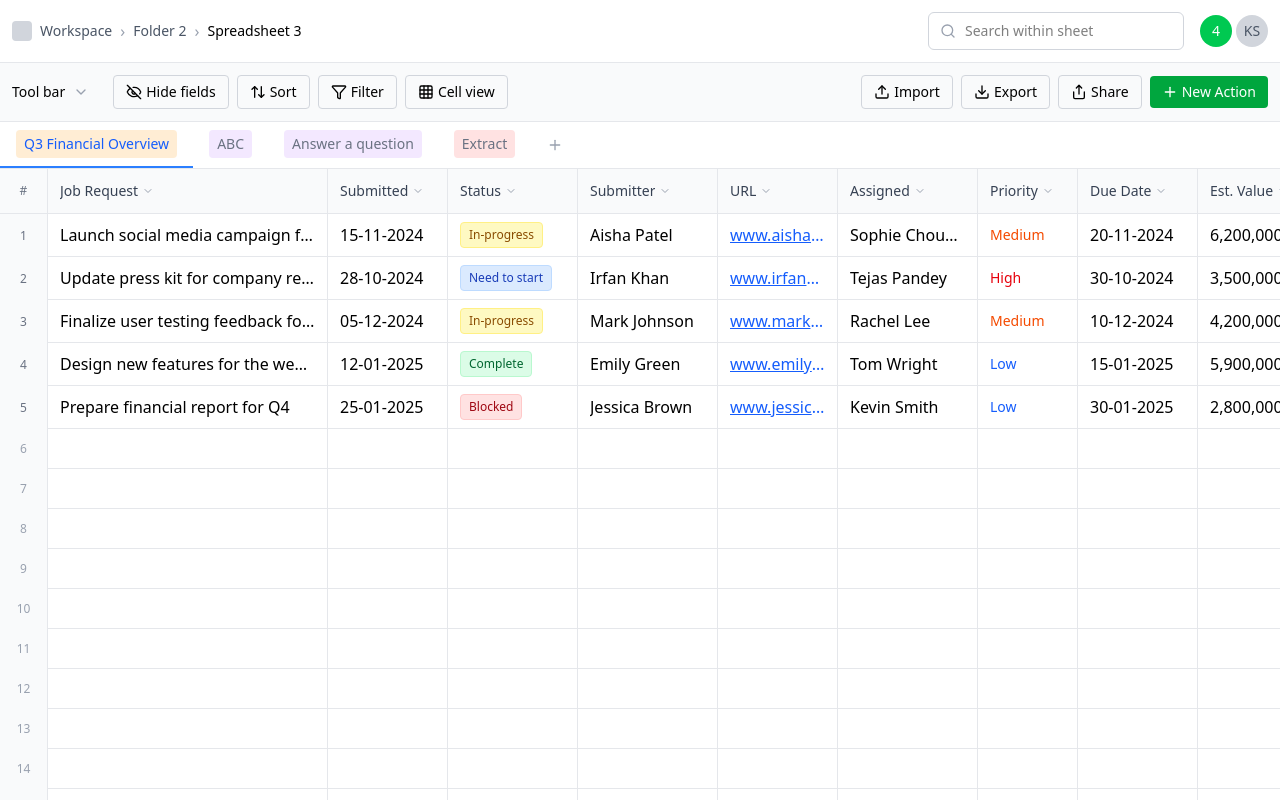
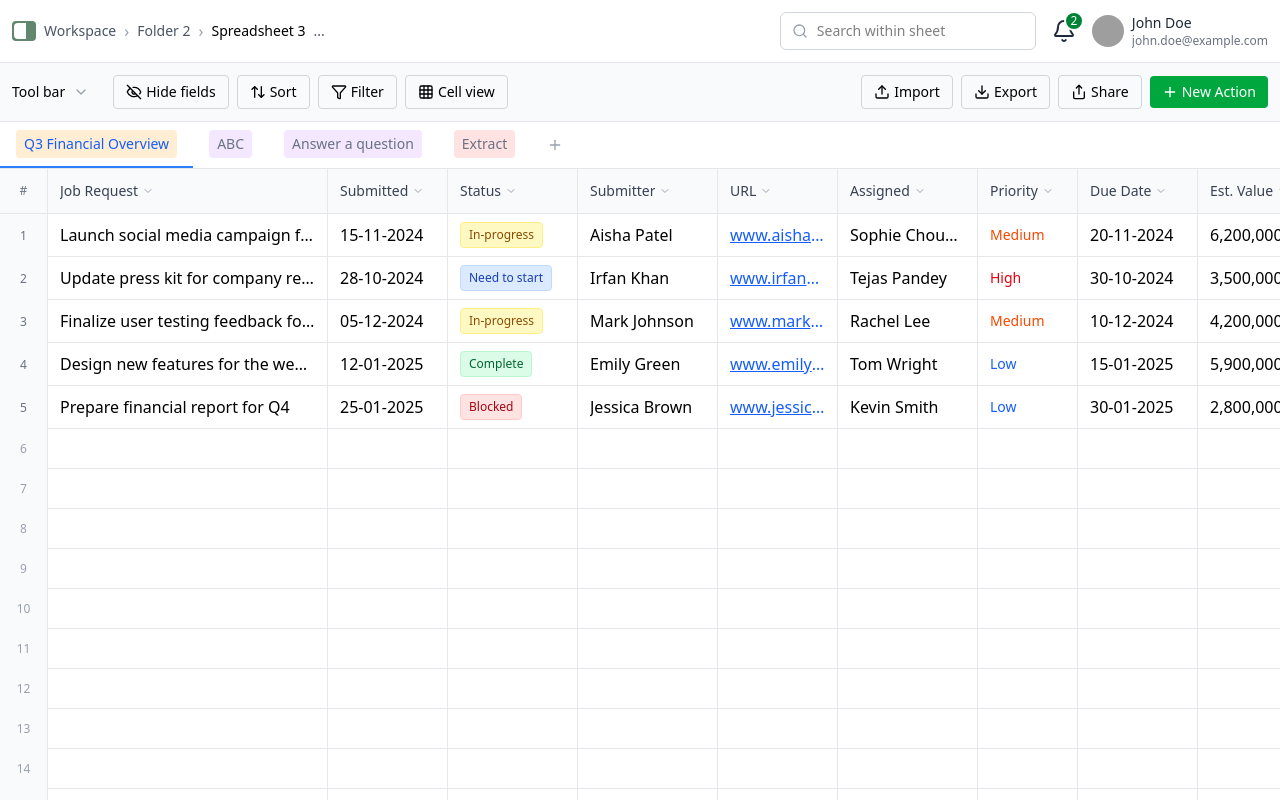
Before and after one commit to Kanhaiyasahu01/Inscripts, a React (Vite) app: page / in a window 1280 px wide. Built offline with nearby package versions, Linux system fonts and the light colour scheme; grey boxes are pictures that could not be loaded.

Commit message:
fix header and add notification and profile icon

```diff
--- a/src/App.tsx
+++ b/src/App.tsx
@@ -2,7 +2,7 @@ import Header from "./components/Header";
 import { Toolbar } from "./components/Toolbar";
 import { handleToolbarAction } from "./actions";
 import { TabBar } from "./components/TabBar";
-import { useCallback, useEffect, useState } from "react";
+import { useCallback, useState } from "react";
 import { SpreadsheetTable } from "./components/SpreadSheetTable";
 import type { Column, Task } from "./types";
 import { initialColumns, mockTasks } from "./data/mockData";
@@ -11,7 +11,7 @@ export const App = () => {
 
   const [activeTab, setActiveTab] = useState("overview");
   const [tasks, setTasks] = useState<Task[]>(mockTasks);
-  const [columns, setColumns] = useState<Column[]>(initialColumns);
+  const [columns] = useState<Column[]>(initialColumns);
   const [selectedCell, setSelectedCell] = useState<{
     row: number;
     col: number;
@@ -76,5 +76,6 @@ export const App = () => {
         onCellEditEnd={handleCellEditEnd}
       />
     </div>
+
   );
 };
--- a/src/components/Header.tsx
+++ b/src/components/Header.tsx
@@ -1,16 +1,20 @@
 import React from "react";
-import { Search } from "lucide-react";
+import { Search , Bell} from "lucide-react";
 
 const Header: React.FC = () => (
   <div className="flex items-center justify-between p-3 bg-white border-b border-gray-200">
     <div className="flex items-center space-x-2">
-      <div className="w-5 h-5 bg-gray-300 rounded"></div>
+      <div className="w-6 h-5 bg-[#62866e] rounded relative">
+        <div className="absolute left-0.5 top-0.5 w-3 h-4 bg-white rounded-l-sm"></div>
+      </div>
       <span className="text-sm text-gray-600">Workspace</span>
       <span className="text-gray-400">›</span>
       <span className="text-sm text-gray-600">Folder 2</span>
       <span className="text-gray-400">›</span>
-      <span className="text-sm font-medium">Spreadsheet 3</span>
+      <span className="text-sm font-medium">Spreadsheet 3 </span>
+      <span className="text-sm text-gray-600">... </span>
     </div>
+
     <div className="flex items-center space-x-4">
       <div className="relative">
         <Search className="absolute left-3 top-1/2 transform -translate-y-1/2 w-4 h-4 text-gray-400" />
@@ -20,12 +24,22 @@ const Header: React.FC = () => (
           className="pl-9 pr-4 py-2 border border-gray-300 rounded-md text-sm focus:outline-none focus:ring-2 focus:ring-blue-500"
         />
       </div>
-      <div className="flex items-center space-x-1">
-        <div className="w-8 h-8 bg-green-500 rounded-full flex items-center justify-center">
-          <span className="text-white text-sm">4</span>
-        </div>
-        <div className="w-8 h-8 bg-gray-300 rounded-full flex items-center justify-center">
-          <span className="text-gray-600 text-sm">KS</span>
+ <div className="relative">
+        <Bell className="w-6 h-6 text-gray-800" />
+        <span className="absolute -top-2 -right-2 bg-green-700 text-white text-xs w-5 h-5 border-2 rounded-full flex items-center justify-center p-1">
+          2
+        </span>
+      </div>
+
+      <div className="flex items-center space-x-2">
+        <img
+          src="https://i.pravatar.cc/32?img=3"
+          alt="avatar"
+          className="w-8 h-8 rounded-full"
+        />
+        <div className="flex flex-col">
+          <span className="text-sm font-medium text-gray-800">John Doe</span>
+          <span className="text-xs text-gray-500 truncate">john.doe@example.com</span>
         </div>
       </div>
     </div>
```
Also changed, not shown: src/components/BottomPanel.tsx (deleted).
